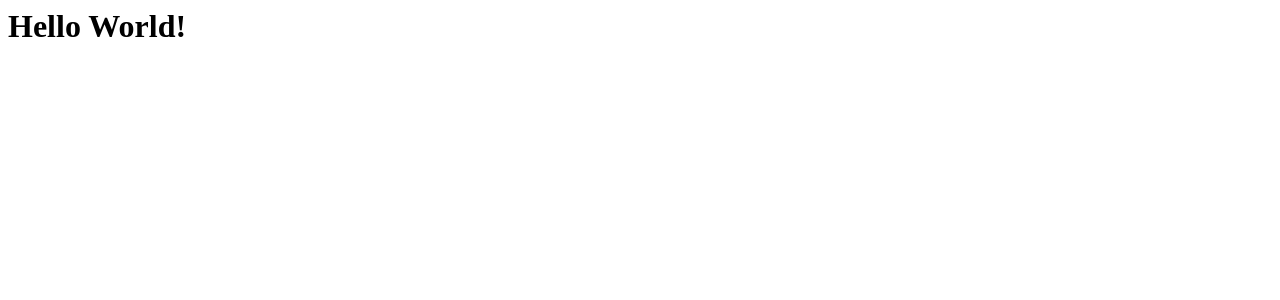
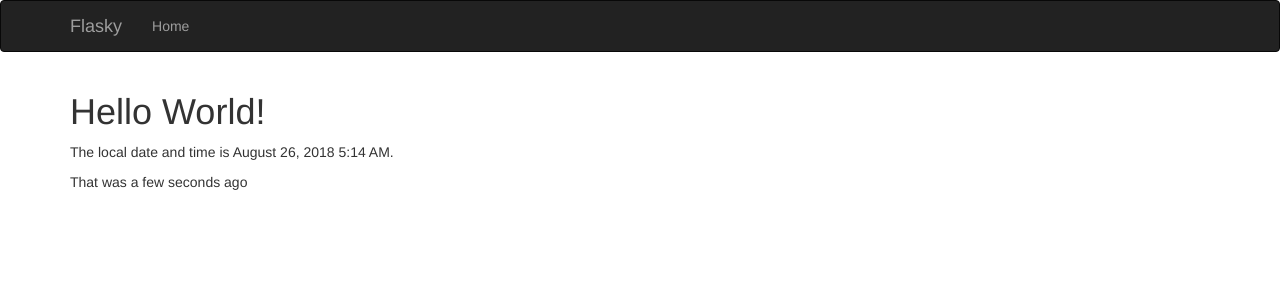
Before and after one commit to Hangyi/flasky-2e, a Flask app: page / in a window 1280 px wide. Shown: the top 300 px of the page. Run offline with Flask 2, Linux system fonts and the light colour scheme; some libraries are stand-ins or nearby versions.

Commit message:
Chapter3:Dates and times with Flask-Moment

```diff
--- a/hello.py
+++ b/hello.py
@@ -1,12 +1,15 @@
 from flask import Flask, render_template
 from flask_bootstrap import Bootstrap
+from flask_moment import Moment
+from datetime import datetime
 
 app = Flask(__name__)
 bootstrap = Bootstrap(app)
+moment = Moment(app)
 
 @app.route('/')
 def index():
-    return render_template('index.html')
+    return render_template('index.html', current_time=datetime.utcnow())
 
 @app.route('/user/<name>')
 def user(name):
--- a/templates/base.html
+++ b/templates/base.html
@@ -1,6 +1,17 @@
 {% extends "bootstrap/base.html" %}
 
 {% block title %}Flasky{% endblock %}
+
+{% block scripts %}
+{{ super() }}
+{{ moment.include_moment() }}
+{% endblock %}
+
+{% block head %}
+{{ super() }}
+<link rel="shortcut icon" href="{{ url_for('static', filename='favicon.ico') }}" type="image/x-icon">
+<link rel="icon" href="{{ url_for('static', filename='favicon.ico') }}" type="image/x-icon">
+{% endblock %}
 
 {% block navbar %}
 <div class="navbar navbar-inverse" role="navigation">
--- a/templates/index.html
+++ b/templates/index.html
@@ -1 +1,9 @@
+{% extends "base.html" %}
+
+{% block title %}Flasky{% endblock %}
+
+{% block page_content %}
 <h1>Hello World!</h1>
+<p>The local date and time is {{ moment(current_time).format('LLL') }}.</p>
+<p>That was {{ moment(current_time).fromNow(refresh=True) }}</p>
+{% endblock %}
```
Also changed, not shown: static/favicon.ico (added).
